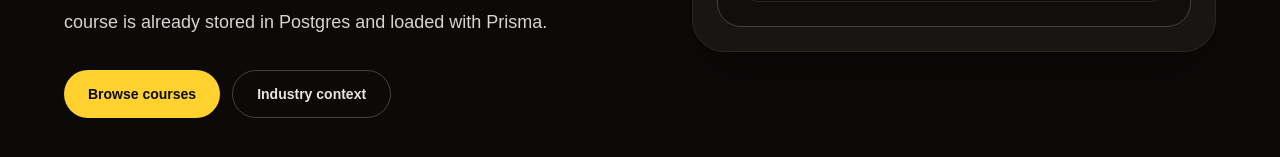
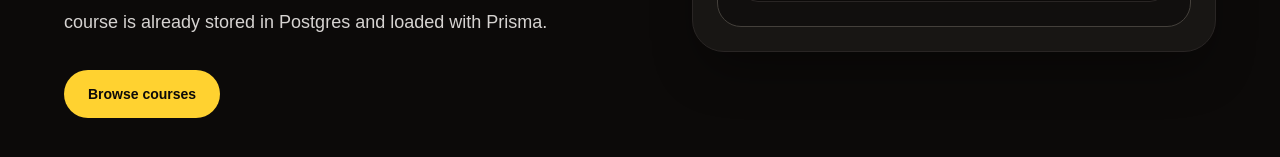
Before and after one commit to nextking12/open_acs, a Next.js app: page / in a window 1280 px wide. Shown: the part 559-716 px from the top of the page. Built offline with nearby package versions, Linux system fonts and the light colour scheme.

Commit message:
update page.tsx

```diff
--- a/app/page.tsx
+++ b/app/page.tsx
@@ -28,14 +28,6 @@ export default function Home() {
               >
                 Browse courses
               </Link>
-              <a
-                href="https://www.siaonline.org/"
-                target="_blank"
-                rel="noreferrer"
-                className="inline-flex h-12 items-center justify-center rounded-full border border-stone-700 px-6 text-sm font-semibold text-stone-200 transition hover:border-stone-500 hover:bg-stone-900"
-              >
-                Industry context
-              </a>
             </div>
           </div>
 
```
